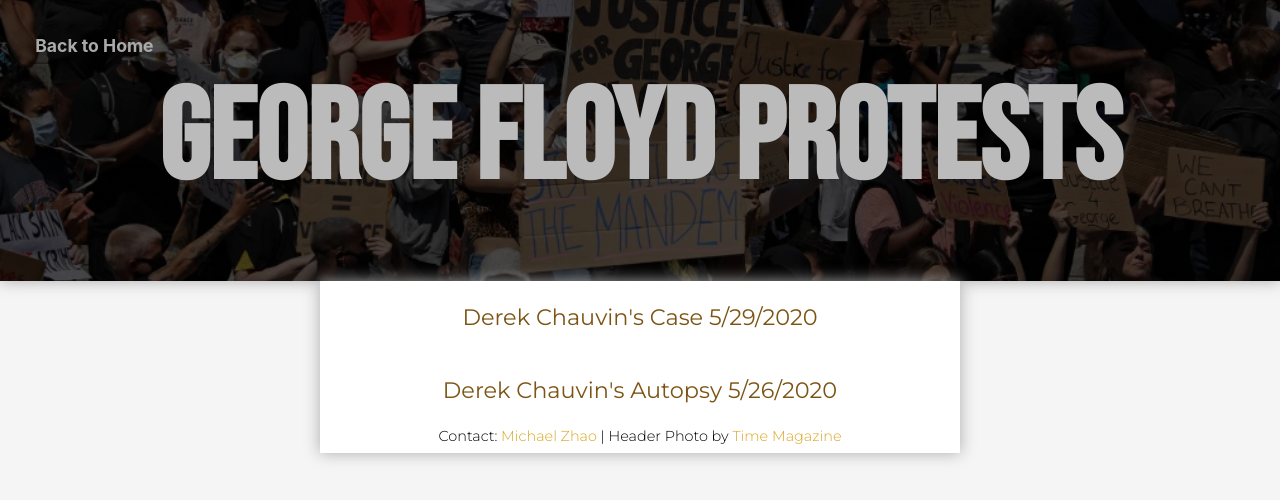
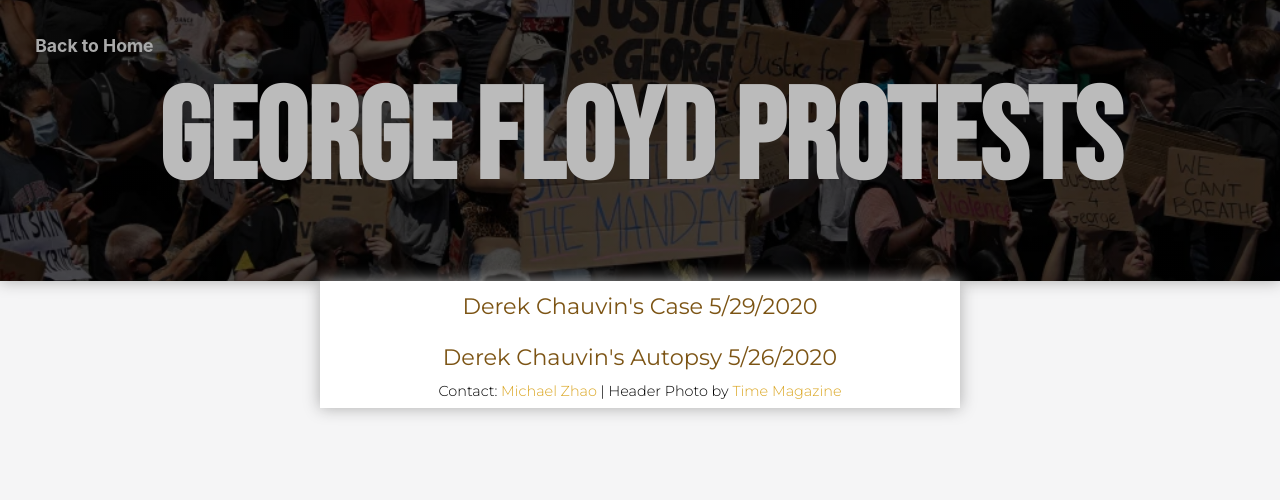
Before and after one commit to MichaelZhao21/advocacy, a React (Create React App) app: page /george-floyd-protests in a window 1280 px wide. Shown: the top 500 px of the page. Built offline with nearby package versions, Linux system fonts and the light colour scheme.

Commit message:
Update links

```diff
--- a/src/pages/GeorgeProtests.js
+++ b/src/pages/GeorgeProtests.js
@@ -14,8 +14,8 @@ class GeorgeProtests extends React.Component {
                     <h1>George Floyd Protests</h1>
                 </div>
                 <div class="container">
-                    <a className="link" href={Case}>Derek Chauvin's Case 5/29/2020</a>
-                    <a className="link" href={Autopsy}>Derek Chauvin's Autopsy 5/26/2020</a>
+                    <a className="link link-list" href={Case}>Derek Chauvin's Case 5/29/2020</a>
+                    <a className="link link-list" href={Autopsy}>Derek Chauvin's Autopsy 5/26/2020</a>
                     <Footer credit="Time Magazine" link="https://time.com/5845632/london-protests-george-floyd/"></Footer>
                 </div>
             </div>
```
